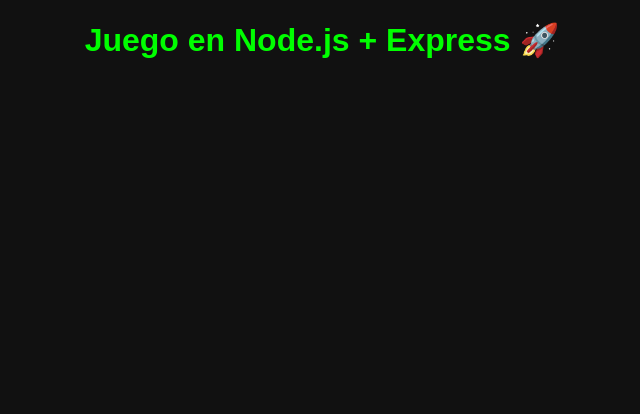
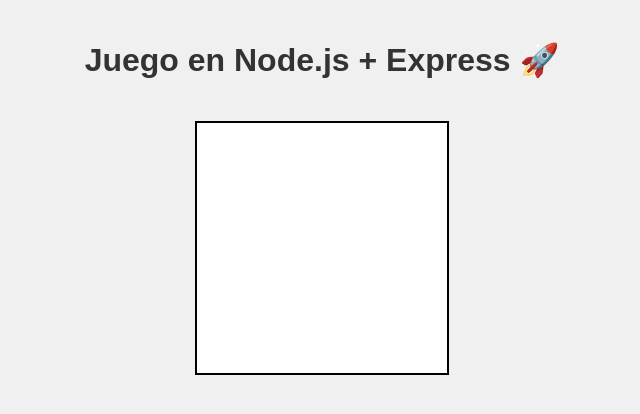
Before and after one commit to GuidoOzuna/mi-api, a website: page public/index.html in a window 1280 px wide. Shown: the whole page, without its empty margins (318-958 px from the left). Drawn offline with Linux system fonts and the light colour scheme.

Commit message:
Actualizar style.css

```diff
--- a/public/style.css
+++ b/public/style.css
@@ -1,3 +1,17 @@
-body { font-family: Arial; text-align:center; background:#111; color:#eee; }
-button { margin:5px; padding:10px; }
-h1 { color:#0f0; }
+body {
+  font-family: Arial, sans-serif;
+  text-align: center;
+  background-color: #f0f0f0;
+  margin: 0;
+  padding: 20px;
+}
+
+h1 {
+  color: #333;
+}
+
+canvas {
+  border: 2px solid #000;
+  background-color: #fff;
+  margin-top: 20px;
+}
```
